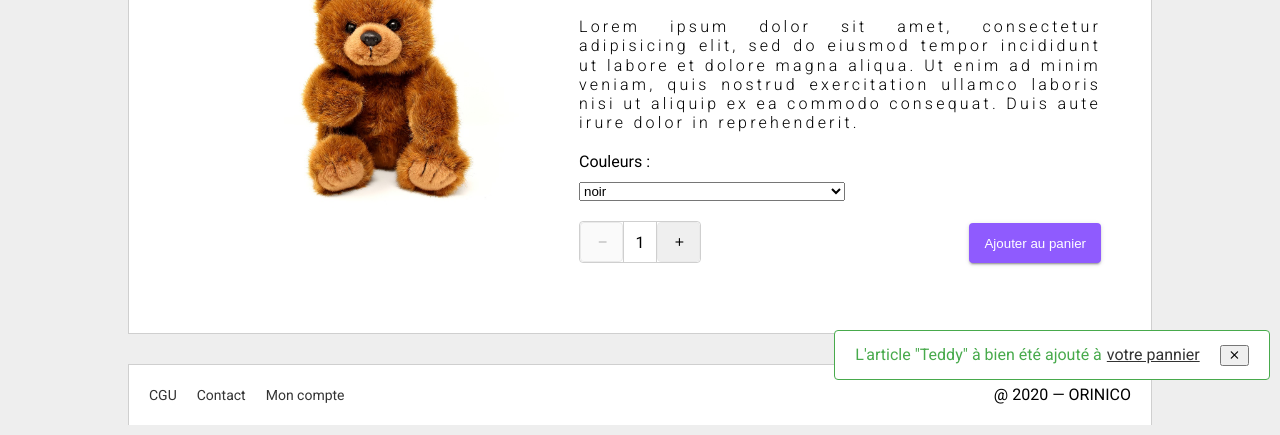
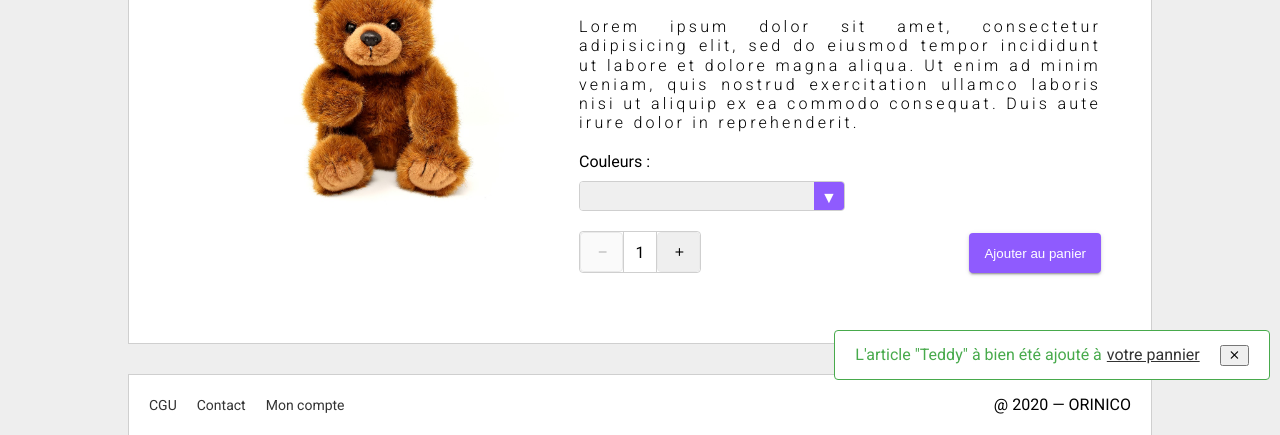
Before and after one commit to mconvers/MathieuConvers_05_09112020, a website built with webpack: page src/templates/product.html in a window 1280 px wide. Shown: the part 410-845 px from the top of the page. Built offline with nearby package versions, Linux system fonts and the light colour scheme; files whose address does not match are found by name.

Commit message:
fix css + add custom select

```diff
--- a/src/scss/base/_reset.scss
+++ b/src/scss/base/_reset.scss
@@ -186,3 +186,62 @@ input {
   padding: 0;
   appearance: none;
 }
+
+// Select
+select {
+  -webkit-appearance: none;
+  -moz-appearance: none;
+  -ms-appearance: none;
+  appearance: none;
+  outline: 0;
+  box-shadow: none;
+  border: 0 !important;
+  // background: #2c3e50;
+  background-image: none;
+  flex: 1;
+  padding: 0 35px 0 5px;
+  cursor: pointer;
+  line-height: 35px;
+  cursor: pointer;
+  line-height: 0;
+}
+/* Remove IE arrow */
+select::-ms-expand {
+  display: none;
+}
+/* Custom Select */
+.custom-select {
+  position: relative;
+  display: flex;
+  width: 100%;
+  height: 30px;
+}
+
+.custom-select option{
+  font-size: rem(12);
+}
+/* Arrow */
+.custom-select::after {
+  // font-family: 'Material Icons';
+  content: '\25BC';
+  position: absolute;
+  top: 0;
+  right: 0;
+  height: 100%;
+  width: 30px;
+  background: $primary;
+  color: #fff;
+  pointer-events: none;
+  -webkit-transition: .25s all ease;
+  -o-transition: .25s all ease;
+  transition: .25s all ease;
+  cursor: pointer;
+  display: flex;
+  justify-content: center;
+  align-items: center;
+  padding-top: 2px;
+}
+/* Transition */
+.custom-select:hover::after {
+  color: #000;
+}
--- a/src/scss/style.scss
+++ b/src/scss/style.scss
@@ -33,7 +33,7 @@ body {
 
   &__close{
     margin-left: 20px;
-
+    cursor: pointer;
   }
 }
 
@@ -345,9 +345,17 @@ a{
   &__select{
     margin-bottom: 20px;
 
+    .custom-select{
+      max-width: 266px;
+      border: 1px solid $gray-dark;
+      border-radius: 4px;
+      overflow: hidden;
+    }
+
     select{
       width: 100%;
       max-width: 266px;
+      cursor: pointer;
     }
 
     label{
--- a/src/templates/product.html
+++ b/src/templates/product.html
@@ -76,12 +76,14 @@
             <p class="product__desc">Lorem ipsum dolor sit amet, consectetur adipisicing elit, sed do eiusmod tempor incididunt ut labore et dolore magna aliqua. Ut enim ad minim veniam, quis nostrud exercitation ullamco laboris nisi ut aliquip ex ea commodo consequat. Duis aute irure dolor in reprehenderit.</p>
             <div class="product__select">
               <label for="colors">Couleurs :</label>
-              <select name="colors" id="" class="custom-select">
-                <option value="black">noir</option>
-                <option value="red">Rouge</option>
-                <option value="blue">Bleu</option>
-                <option value="pink">Rose</option>
-              </select>
+              <div class="custom-select">
+                <select name="colors" id="">
+                  <option value="black">noir</option>
+                  <option value="red">Rouge</option>
+                  <option value="blue">Bleu</option>
+                  <option value="pink">Rose</option>
+                </select>
+              </div>
             </div>
             <div class="product__action">
               <div class="quantity bordered">
```
